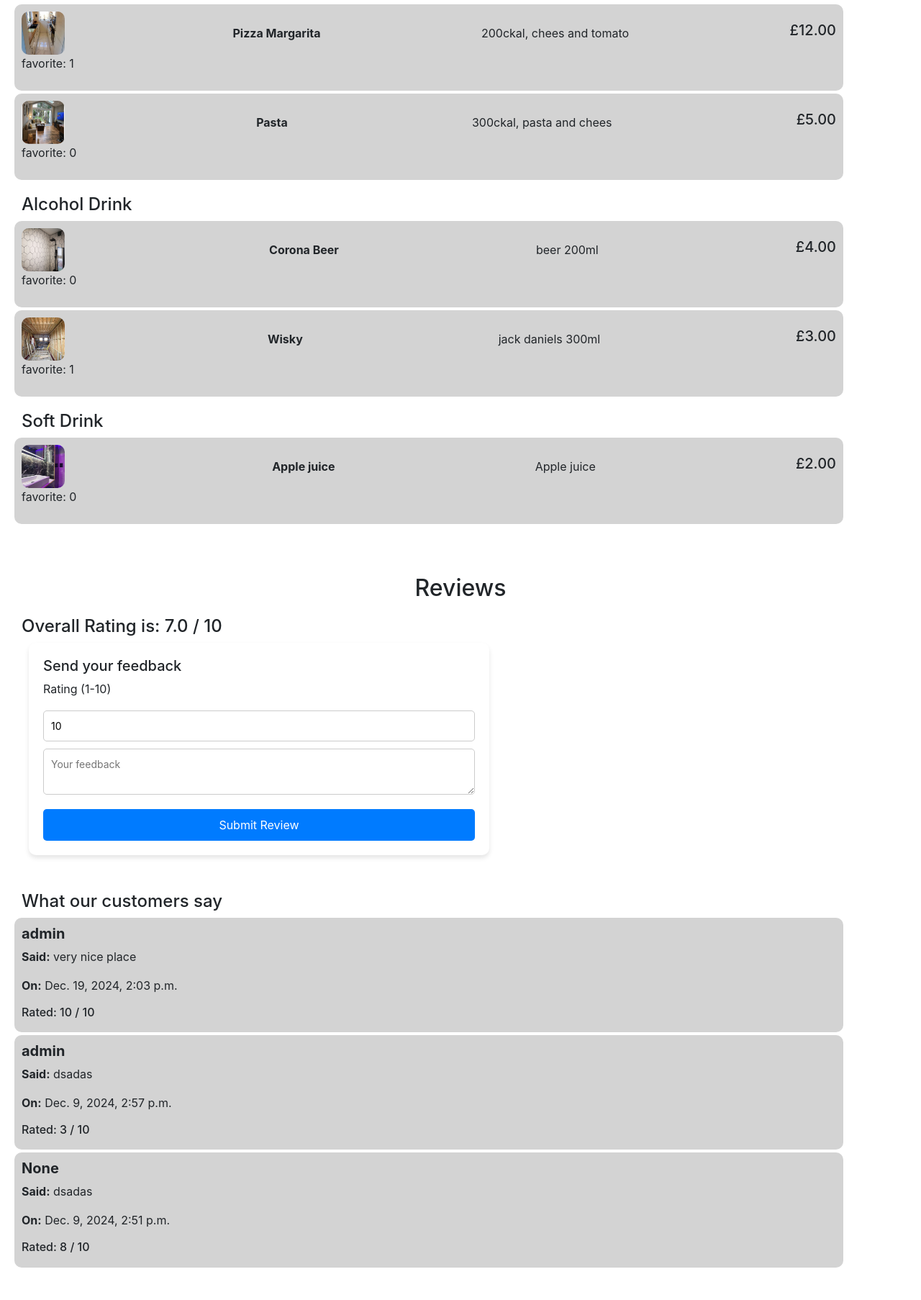
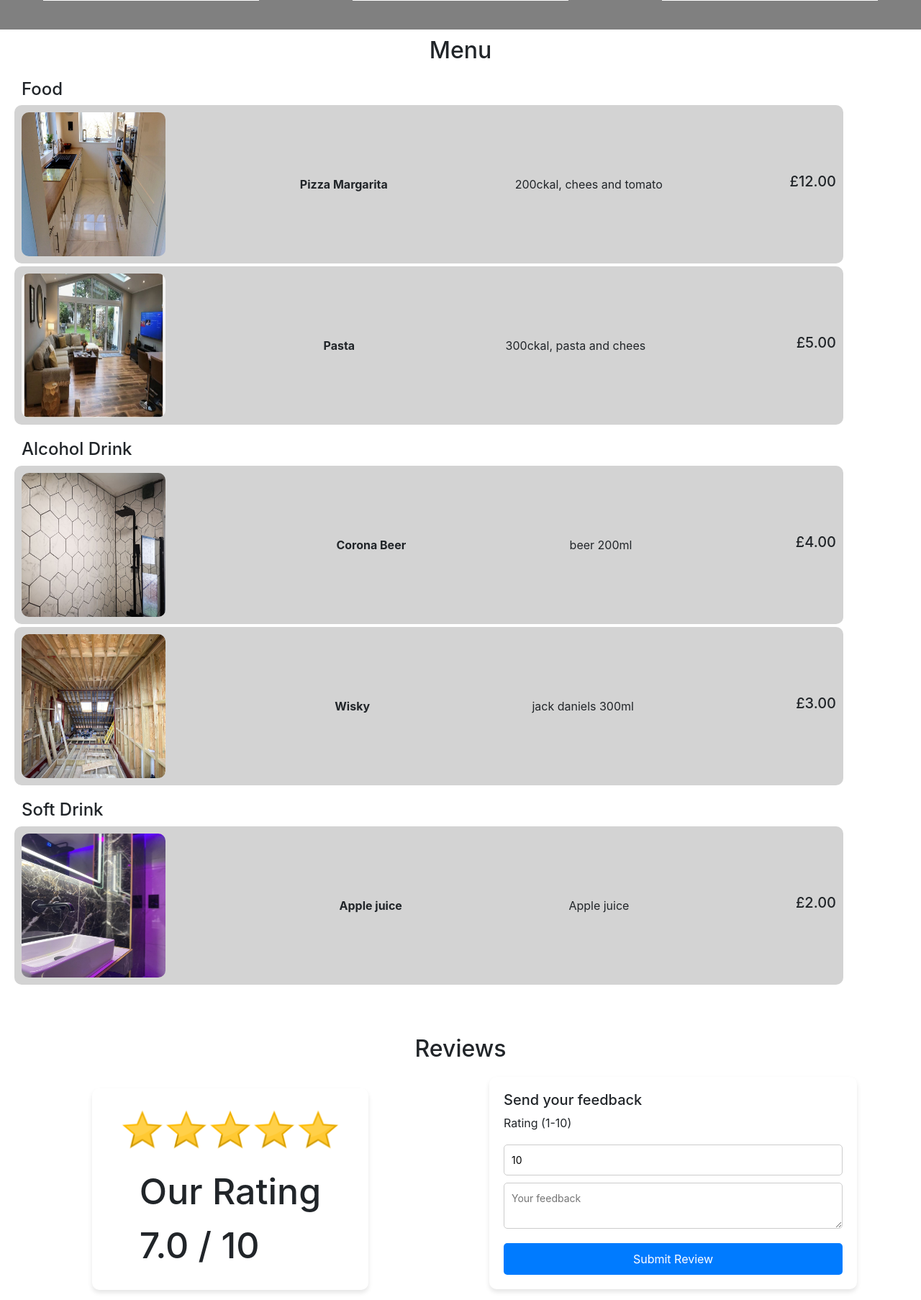
Before and after one commit to ITemci/dissertation, a Django app: page / in a window 1280 px wide. Shown: the part 1173-2979 px from the top of the page at 72% size. Before the commit the page ends 2934 px from the top, so only its background shows below. Run offline with Django 5.2, Linux system fonts and the light colour scheme; data comes from the database, SQL or seed files in the repository; some libraries are stand-ins or nearby versions.

Commit message:
improved feedback section

```diff
--- a/restaurant_mng/rest_mng/static/rest_mng/styles.css
+++ b/restaurant_mng/rest_mng/static/rest_mng/styles.css
@@ -120,6 +120,13 @@ h3, h4{
 
     }
 
+    .prod_img{
+        scale: .7;
+
+    }
+
+
+
     #nav_list {
         flex-direction: column;
         gap: 0;
@@ -212,8 +219,8 @@ h3, h4{
 }
 
 .prod_img{
-    width: 60px;
-    height:60px;
+    width: 200px;
+    height:200px;
     border-radius: 10px;
 }
 
@@ -324,7 +331,19 @@ h3, h4{
     border-radius: 10px;
     box-shadow: 0 4px 6px rgba(0, 0, 0, 0.1);
     margin-left: 40px;
-    width: 50%;
+    width: 80%;
+}
+
+#reviews{
+    display:flex;
+    flex-direction: row;
+}
+
+#rating_score{
+    display:flex;
+    align-items:center;
+    justify-content:center;
+    width:50%;
 }
 
 /* Input Fields */
--- a/restaurant_mng/rest_mng/templates/rest_mng/index.html
+++ b/restaurant_mng/rest_mng/templates/rest_mng/index.html
@@ -35,9 +35,10 @@
         {% for category, product in most_sold_items.items %}
         <div class="best-seller-item">
             <h3>{{ product.prod_name }}</h3><br>
+            <img src="{{ product.image.url }}" alt="{{ product.prod_name }}" class="prod_img">
             <p>Description: {{ product.prod_desc }}</p>
             <p>Price: ${{ product.price }}</p>
-            <img src="{{ product.image.url }}" alt="{{ product.prod_name }}" class="prod_img">
+
 
             <p>Fix this form (bellow)</p>
             <label for="quantity_{{ product.id }}">Quantity:</label><br>
@@ -66,10 +67,6 @@
                 <strong style="margin-left: 10px;">{{ product.prod_name }}</strong>
                 <span> {{ product.prod_desc }}</span>
                 <h5>£{{ product.price }}</h5>
-            </div>
-
-            <p>favorite: {{ product.favorite.count }}</p>
-
                 {% if user.is_authenticated %}
             <form id="add_cart">
                 <label for="quantity_{{ product.id }}">Quantity:</label>
@@ -91,13 +88,26 @@
 
             {% endif %}
             </div>
+
+
+        </div>
         {% endfor %}
     </div>
 {% endfor %}
 
+<!-- Reviews section -->
+<h2 style="margin-top:70px; margin-bottom:20px;">Reviews</h2>
 
-<h2 style="margin-top:70px">Reviews</h2>
-    <h4>Overall Rating is: {{ average_rating }} / 10</h4>
+    <div id="reviews">
+        <div id="rating_score">
+            <div style="width:60%; height: 90%; border-radius: 10px;     box-shadow: 0 4px 6px rgba(0, 0, 0, 0.1);
+; display:flex;flex-direction:column; align-items:center;justify-content:center;">
+                <img src="images/images/rating_icon.webp" style="width:80%; height:auto">
+                <p style="font-size:50px; font-weight:500">Our Rating <br> {{ average_rating }} / 10</p>
+            </div>
+        </div>
+
+        <div id="feedback">
 
             <form id="review-form" method="post" action="{% url 'add_review' %}">
             {% csrf_token %}
@@ -107,6 +117,10 @@
             <textarea name="comment" placeholder="Your feedback"></textarea>
             <button type="submit" class="btn-submit">Submit Review</button>
             </form>
+        </div>
+
+
+    </div>
 
     <h4 style="margin-top: 50px;"> What our customers say</h4>
 
```
Also changed, not shown: restaurant_mng/media/images/rating_icon.webp (added). Lines whose indentation alone changed are shown as unchanged.
